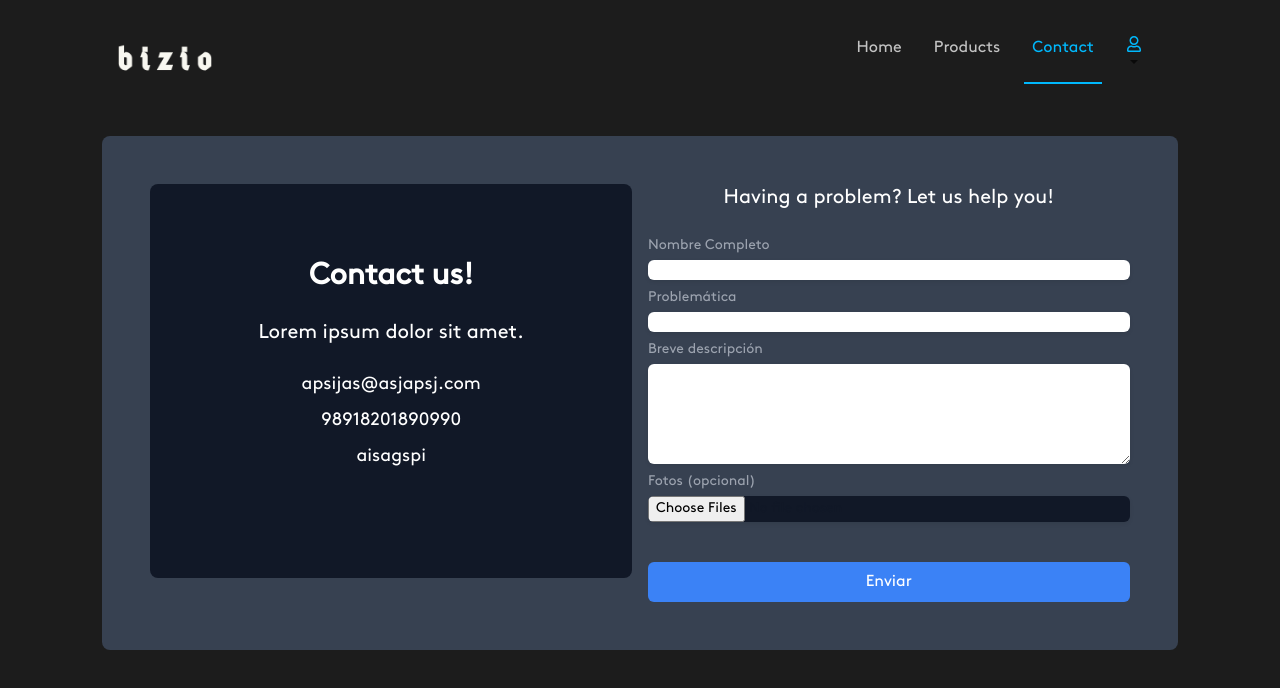
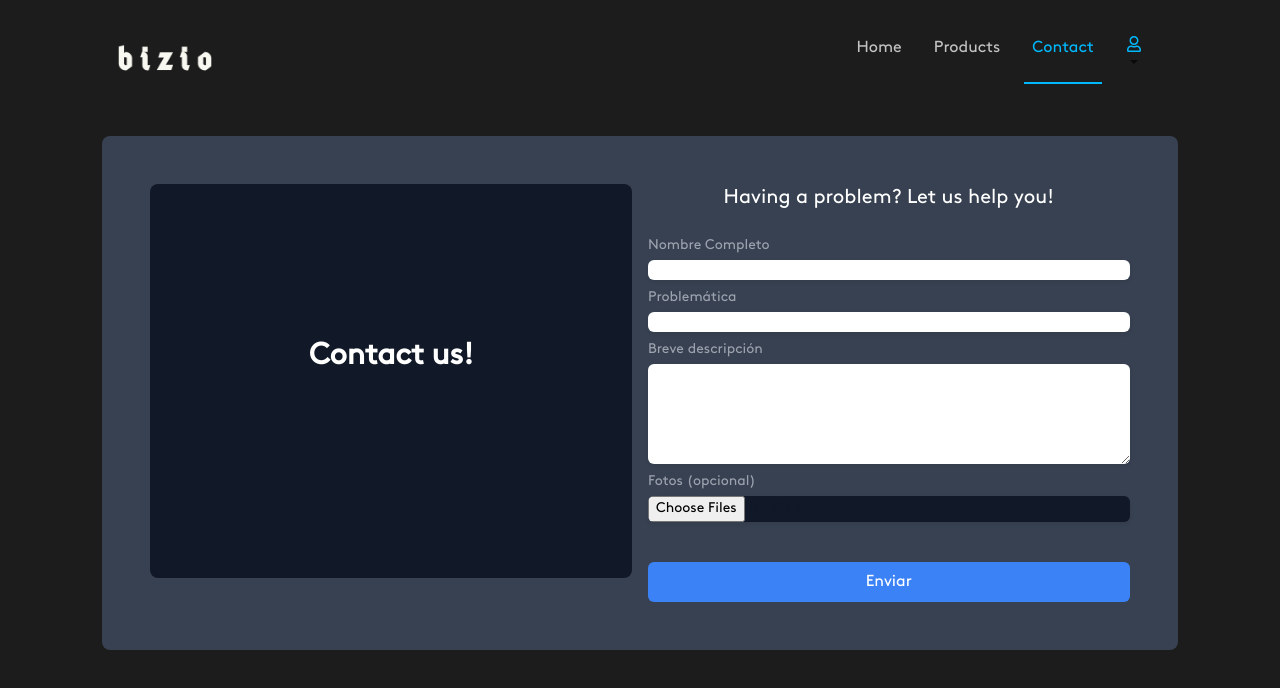
Before and after one commit to ivolevy/grupo7-tpo, a React (Vite) app: page /contact in a window 1280 px wide. Shown: the top 688 px of the page. Built offline with nearby package versions, Linux system fonts and the light colour scheme; a web font is replaced by a local one.

Commit message:
FINAL FINAL

```diff
--- a/src/assets/components/form/ContactData.jsx
+++ b/src/assets/components/form/ContactData.jsx
@@ -2,12 +2,6 @@ export const ContactData = () => {
   return (
     <div className="rounded-lg p-4 mb-4">
       <h1 className="text-3xl font-bold mb-4">Contact us!</h1>
-      <h2 className="text-xl mb-4">Lorem ipsum dolor sit amet.</h2>
-      <div className="mb-2">
-        <span className="block text-lg mb-2">apsijas@asjapsj.com</span>
-        <span className="block text-lg mb-2">98918201890990</span>
-        <span className="block text-lg">aisagspi</span>
-      </div>
     </div>
   );
 };
```
